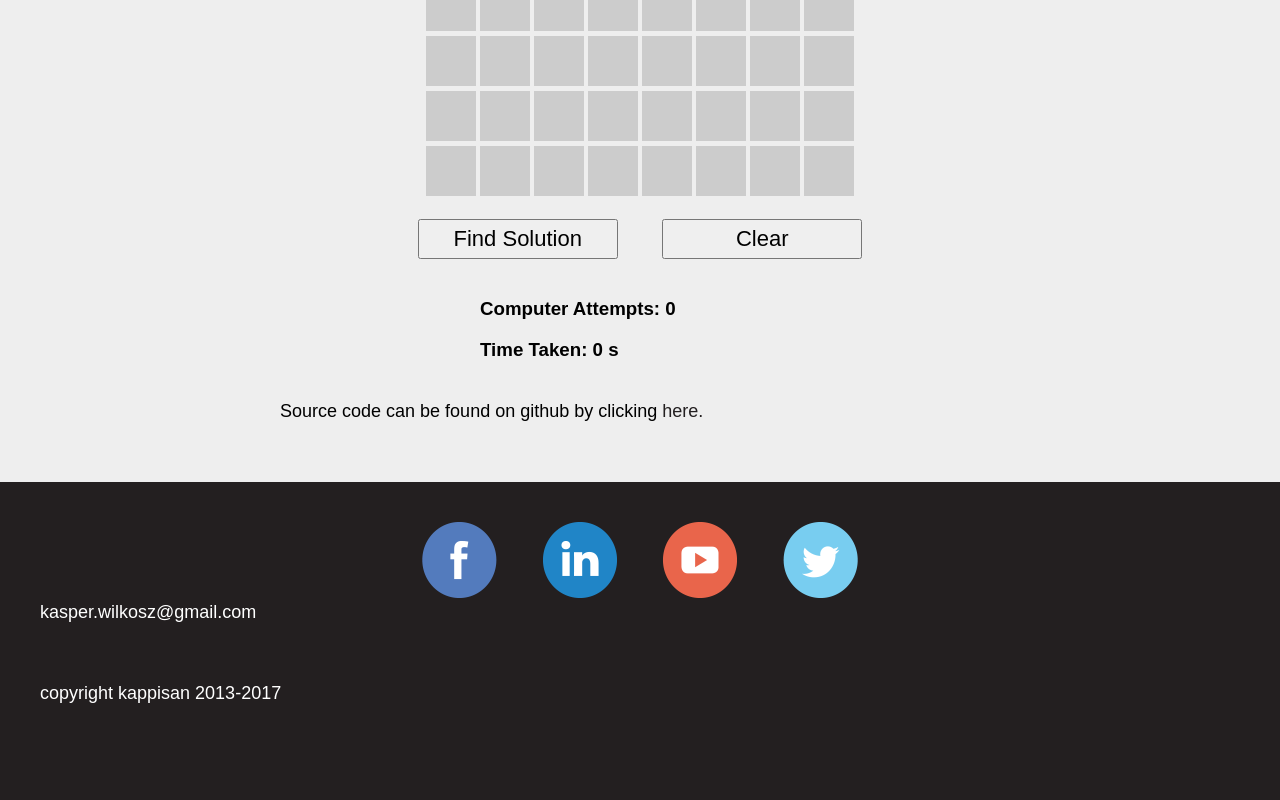
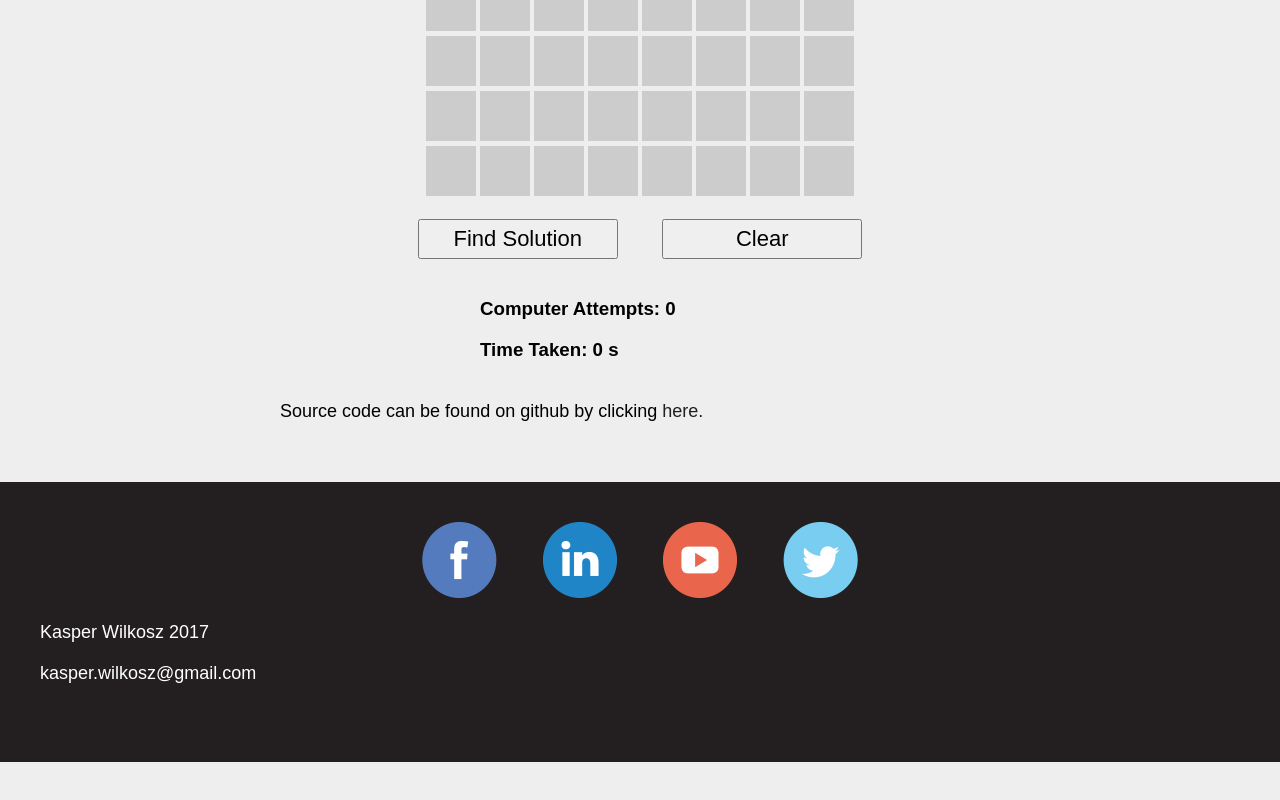
Before and after one commit to kappisan/ChessQueens, a website: page public/index.html in a window 1280 px wide. Shown: the part 787-1587 px from the top of the page. After the commit the page ends 1549 px from the top, so only its background shows below. Drawn offline with Linux system fonts and the light colour scheme.

Commit message:
fix metadata

```diff
--- a/public/index.html
+++ b/public/index.html
@@ -1,26 +1,26 @@
 <!DOCTYPE html>
 <html>
 <head>
-	<link rel='shortcut icon' href='http://www.kappisan.com.s3-website-eu-west-1.amazonaws.com/img/logo5.png' type='image/x-icon'/ >
+	<link rel='shortcut icon' href='./img/queen.png' type='image/x-icon'/ >
 
 	<title>Eight Queens Problem</title>
 
 	<meta charset="UTF-8">
 	<meta content="IE=edge" http-equiv="X-UA-Compatible">
 
-	<meta content="Eight,Queen,Chess,Problem,Queens,Puzzle,Solution,Kasper,Wilkosz,Kappisan" name="keywords">
+	<meta content="Eight,Queen,Chess,Problem,Puzzle,Queens,Solution,Solve,Solved,Board,Threaten,Attack,Piece,Game,Kasper,Wilkosz,Kappisan" name="keywords">
 	<meta name="description" content="Eight queens chess puzzle">
 
 	<!-- facebook meta data -->
-	<meta property="og:title" content="Kappisan" />
+	<meta property="og:title" content="Eight Queens Puzzle" />
 	<meta property="og:type" content="website" />
-	<meta property="og:url" content="http://www.kappisan.com" />
+	<meta property="og:url" content="http://chessqueens.s3-website.eu-west-2.amazonaws.com" />
 	<meta property="og:description" content="Eight queens chess puzzle" />
 	<meta property="og:image" content="http://www.kappisan.com/img/logo_rectangle.png" />
 
 	<!-- twitter meta data -->
-	<meta name="twitter:card" content="kappisan" />
-	<meta name="twitter:site" content="@kappisan_" />
+	<meta name="twitter:card" content="Eight Queens Puzzle" />
+	<meta name="twitter:site" content="http://chessqueens.s3-website.eu-west-2.amazonaws.com" />
 	<meta name="twitter:creator" content="@kappisan_" />
 
 	<meta name="google-site-verification" content="8jA8Q774oAUIXBXNI-FaH0JGsAPz33tm4iwUTyW8Hnw" />
@@ -47,18 +47,14 @@
 	<div ng-view></div>
 
 	<div id="footer-section">
-		<center>
 		<div>
 			<a class="social-media-icon hvr-bounce-in" href="https://www.facebook.com/kappisanUK/" target="_blank"><img src="./img/facebook-icon.png"></a>
 			<a class="social-media-icon hvr-bounce-in" href="https://www.linkedin.com/company/kappisan" target="_blank"><img src="./img/linkedin-icon.png"></a>
 			<a class="social-media-icon hvr-bounce-in" href="https://www.youtube.com/channel/UCVGDM4PR19B7upYv_0A8uaA" target="_blank"><img src="./img/youtube-icon.png"></a>
 			<a class="social-media-icon hvr-bounce-in" href="https://twitter.com/kappisan_" target="_blank"><img src="./img/twitter-icon.png"></a>
 		</div>
-		</center>
-		<center>
+		<p><a href="http://kasperwilkosz.com/" target="_blank">Kasper Wilkosz</a> 2017</p>
 		<p>kasper.wilkosz@gmail.com</p>
-			<p>copyright kappisan 2013-2017</p>
-		</center>
 	</div>
 
 	<script src="script.js"></script>
--- a/public/style/main.css
+++ b/public/style/main.css
@@ -152,6 +152,18 @@ p {
     padding: 40px;
     background-color: #231f20;
     color: #fff;
+    text-align: center;
+}
+
+#footer-section a,
+#footer-section a:link,
+#footer-section a:hover,
+#footer-section a:visited {
+    color: #fff;
+}
+
+#footer-section p {
+    margin: 20px 0;
 }
 
 .social-media-icon {
```
Lines whose indentation alone changed are shown as unchanged.
